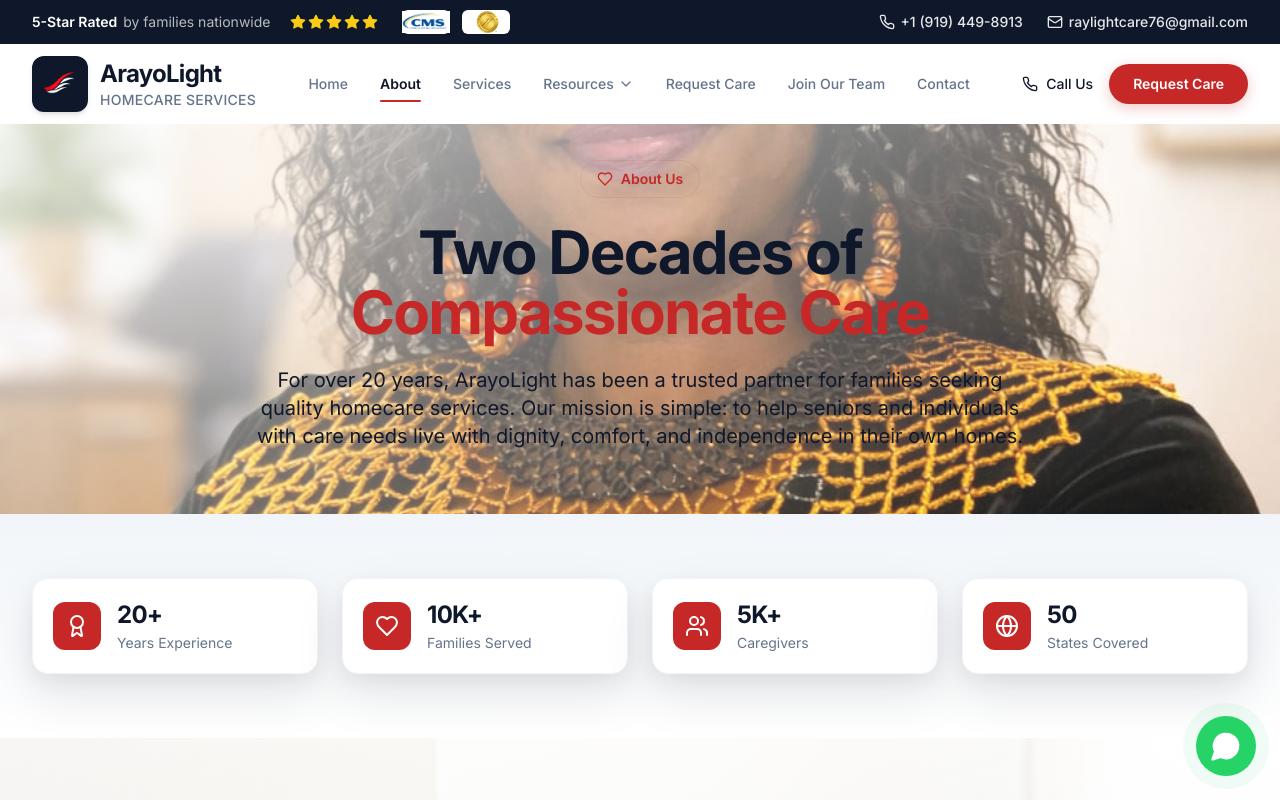
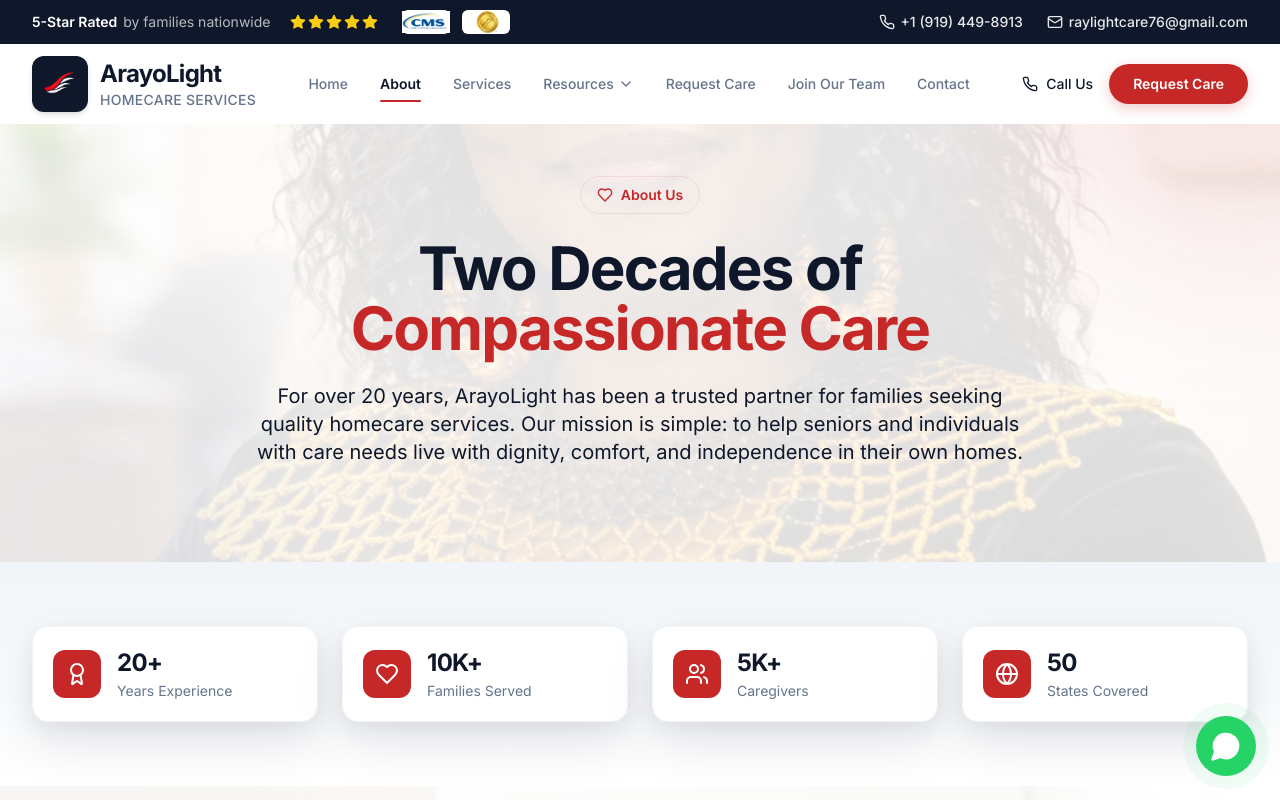
Before and after one commit to PETERMUTWIRI/arayo-light, a Next.js app: page /about in a window 1280 px wide. Shown: the top 800 px of the page. Built offline with nearby package versions, Linux system fonts and the light colour scheme.

Commit message:
added overlay on  service and about hero images

```diff
--- a/app/about/page.tsx
+++ b/app/about/page.tsx
@@ -52,10 +52,14 @@
       <SectionBackground
         imageSrc="/images/team-founder.jpeg"
         imageAlt="Rahab Kinity, Founder of ArayoLight"
-        overlay="white-medium"
+        overlay="white-light"
         className="relative"
       >
-        <div className="pt-32 md:pt-40 pb-16 md:pb-24">
+        {/* Decorative Orbs */}
+        <BlurredOrb color="red" size="xl" className="top-0 right-0 translate-x-1/3 -translate-y-1/3 opacity-40" />
+        <BlurredOrb color="blue" size="lg" className="bottom-0 left-0 -translate-x-1/4 translate-y-1/4 opacity-30" />
+
+        <div className="pt-32 md:pt-40 lg:pt-44 pb-16 md:pb-24 lg:pb-32">
           <div className="container-care mx-auto px-4 sm:px-6 lg:px-8">
             <div className="max-w-3xl mx-auto text-center">
               <FadeIn>
--- a/app/services/page.tsx
+++ b/app/services/page.tsx
@@ -37,10 +37,14 @@
       <SectionBackground
         imageSrc="/images/service-homecare.jpeg"
         imageAlt="Professional homecare services"
-        overlay="white-medium"
+        overlay="white-light"
         className="relative"
       >
-        <div className="pt-32 md:pt-40 pb-16 md:pb-24">
+        {/* Decorative Orbs */}
+        <BlurredOrb color="red" size="xl" className="top-0 right-0 translate-x-1/3 -translate-y-1/3 opacity-40" />
+        <BlurredOrb color="blue" size="lg" className="bottom-0 left-0 -translate-x-1/4 translate-y-1/4 opacity-30" />
+
+        <div className="pt-32 md:pt-40 lg:pt-44 pb-16 md:pb-24 lg:pb-32">
           <div className="container-care mx-auto px-4 sm:px-6 lg:px-8">
             <div className="max-w-3xl mx-auto text-center">
               <FadeIn>
```
